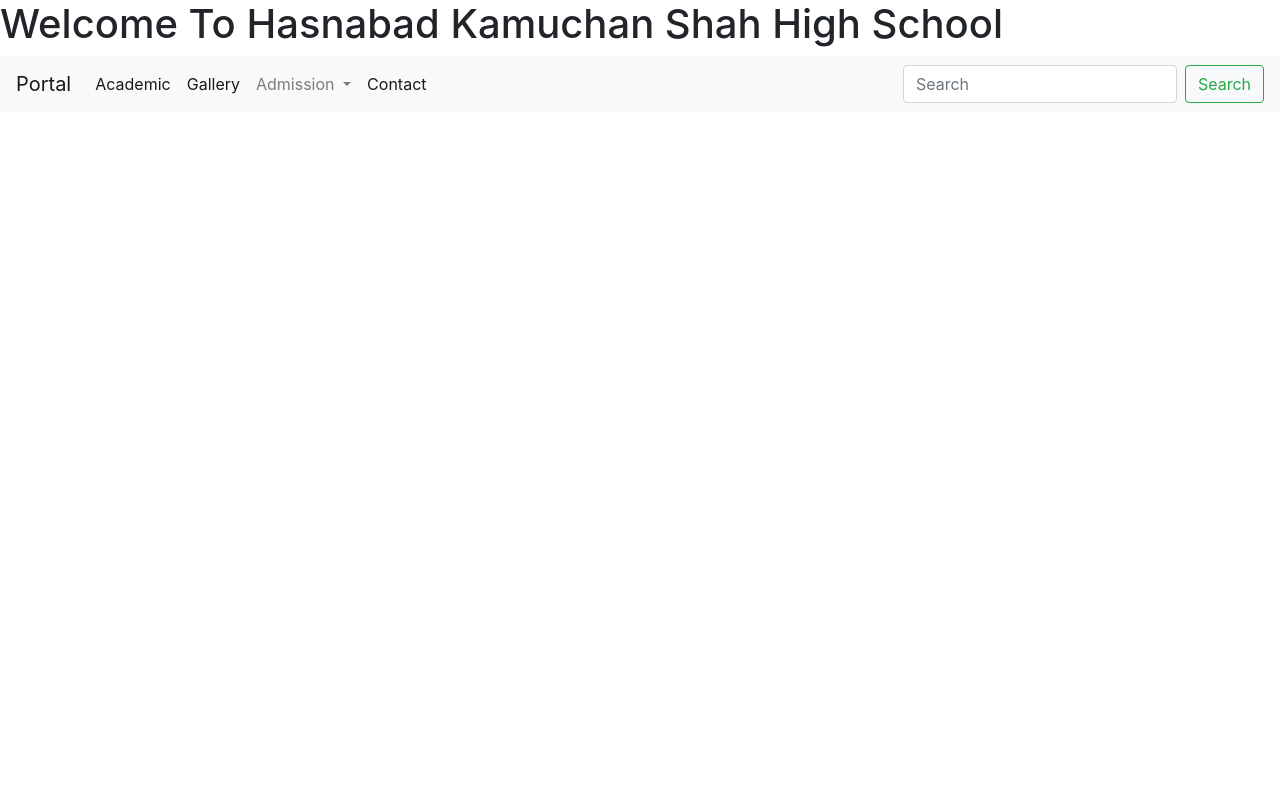
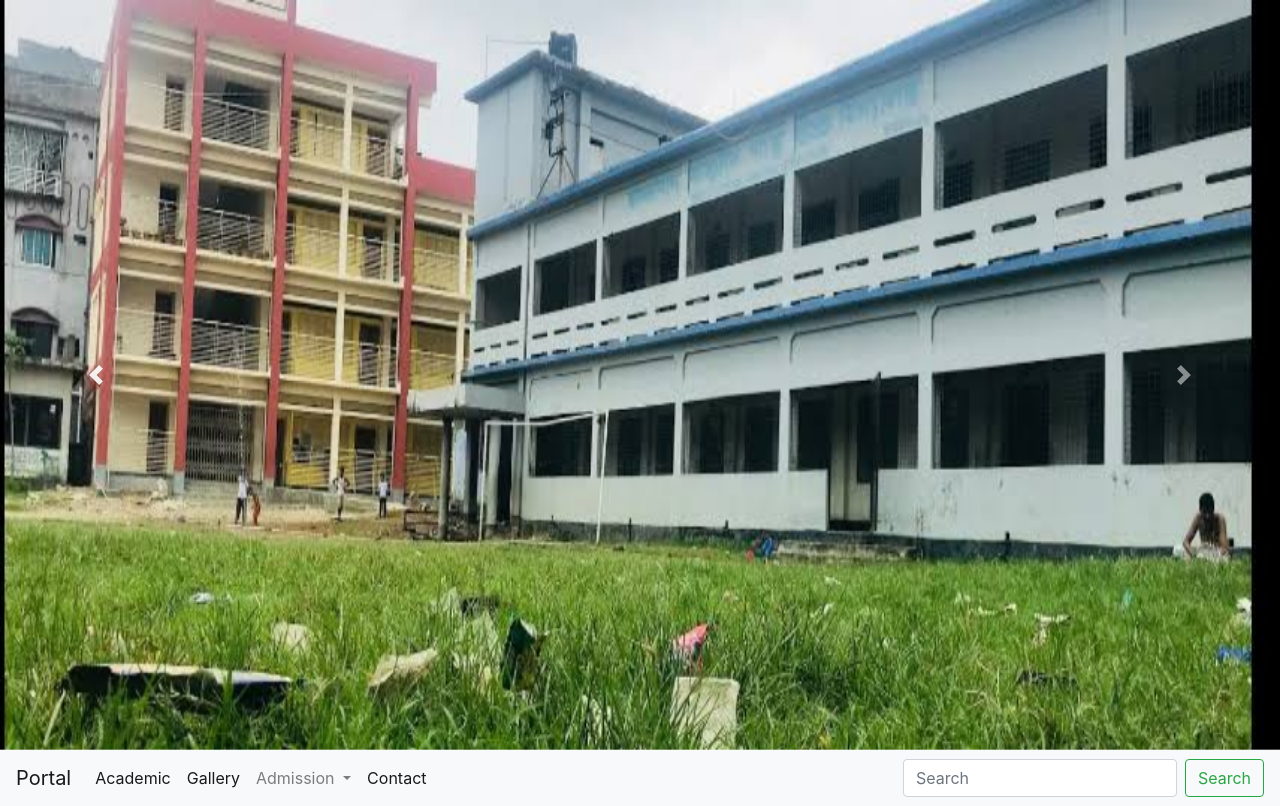
Before and after one commit to NSU-FA20-CSE299-3/Group06, a Django app: page /portal/ in a window 1280 px wide. Before the commit the page ends 103 px from the top, so only its background shows below. Run offline with Django 3.2, Linux system fonts and the light colour scheme; some libraries are stand-ins or nearby versions.

Commit message:
Enhancement: #16
We add carousel in our home page,using bootstrap.

```diff
--- a/Code/portal/templates/portal/home.html
+++ b/Code/portal/templates/portal/home.html
@@ -11,7 +11,29 @@
     <title>Portal</title>
   </head>
   <body>
-    <h1>Welcome To Hasnabad Kamuchan Shah High School</h1>
+  {% load static %}
+    <div id="carouselExampleControls" class="carousel slide" data-ride="carousel">
+  <div class="carousel-inner">
+    <div class="carousel-item active">
+      <img class="img-responsive" src='{% static "portal/field.jpg" %}' alt="First slide" width="100%" height="750">
+    </div>
+    <div class="carousel-item">
+      <img class=img-responsive" src='{% static "portal/gpa5.jpg" %}' alt="Second slide" width="100%" height="750">
+    </div>
+    <div class="carousel-item">
+      <img class="img-responsive" src='{% static "portal/students.jpg" %}' alt="Third slide" width="100%" height="750">
+    </div>
+  </div>
+  <a class="carousel-control-prev" href="#carouselExampleControls" role="button" data-slide="prev">
+    <span class="carousel-control-prev-icon" aria-hidden="true"></span>
+    <span class="sr-only">Previous</span>
+  </a>
+  <a class="carousel-control-next" href="#carouselExampleControls" role="button" data-slide="next">
+    <span class="carousel-control-next-icon" aria-hidden="true"></span>
+    <span class="sr-only">Next</span>
+  </a>
+</div>
+
     <nav class="navbar navbar-expand-lg navbar-light bg-light">
   <a class="navbar-brand" href="#">Portal</a>
   <button class="navbar-toggler" type="button" data-toggle="collapse" data-target="#navbarSupportedContent" aria-controls="navbarSupportedContent" aria-expanded="false" aria-label="Toggle navigation">
```
Also changed, not shown: Code/portal/static/portal/field.jpg (added), Code/portal/static/portal/gpa5.jpg (added), Code/portal/static/portal/students.jpg (added).
